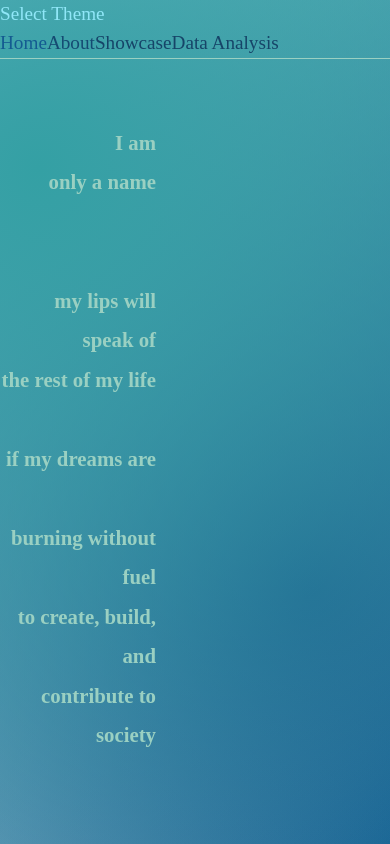
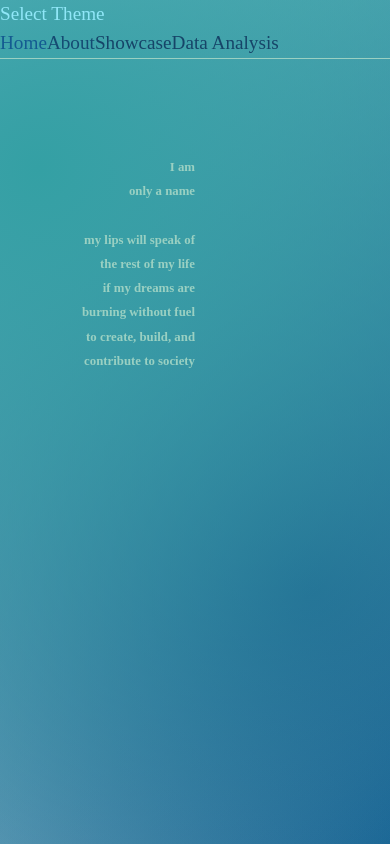
Before and after one commit to Enjoyweaver/enjoyweaver, a React (Vite) app: page /#/ in a window 390 px wide. Built offline with nearby package versions, Linux system fonts and the light colour scheme.

Commit message:
mobile styling

```diff
--- a/src/App.css
+++ b/src/App.css
@@ -660,21 +660,9 @@ p {
 }
 
 @media (max-width: 768px) {
-  .pillar {
-    /* Adjust styles for smaller screens here */
-    max-width: 80%; /* Limit width to 80% on mobile */
-    margin-top: 4rem; /* Reduce margin-top for better spacing */
-  }
-
   .row {
     /* Adjust styles for rows on mobile */
     width: 100%; /* Make rows full-width */
-    font-size: 1.3em; /* Reduce font size slightly */
-  }
-
-  .left,
-  .right {
-    /* Adjust text width for better readability */
-    width: 100%; /* Make content full-width */
+    font-size: 0.8em; /* Reduce font size slightly */
   }
 }
```
